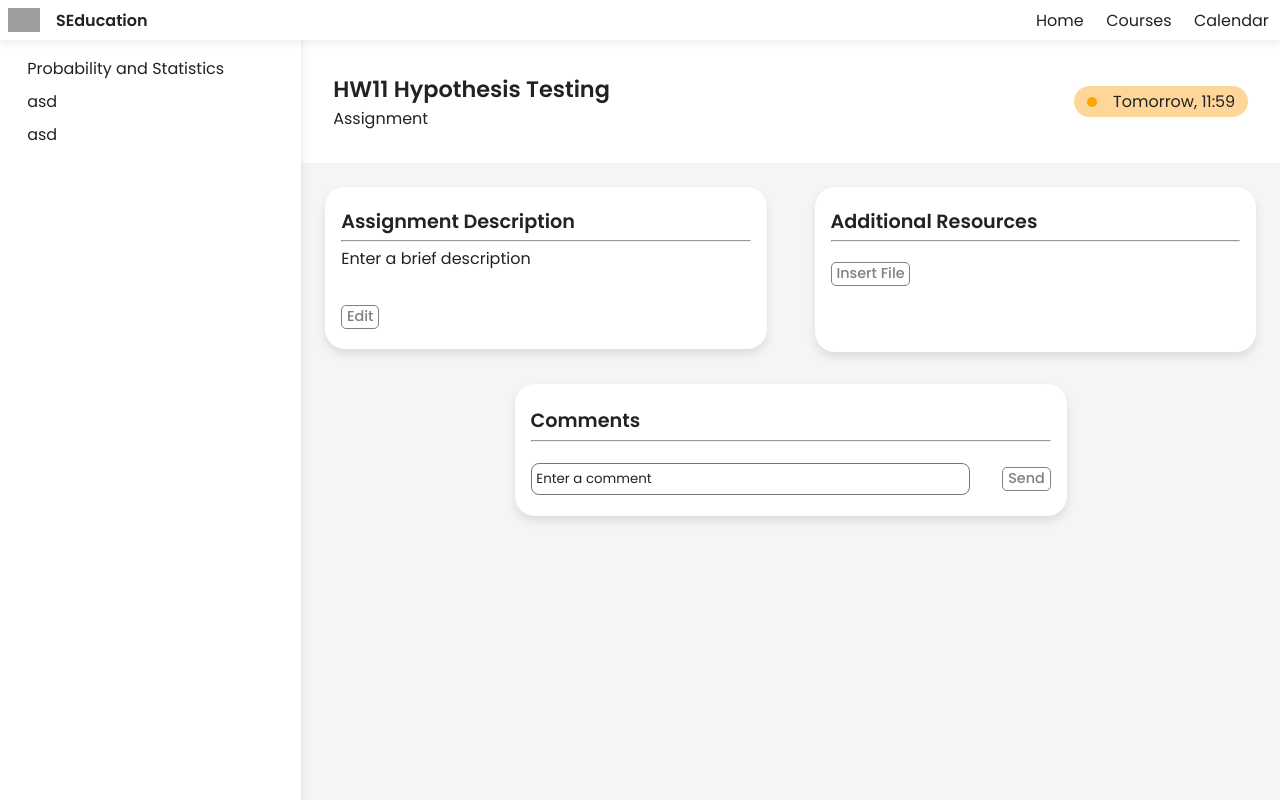
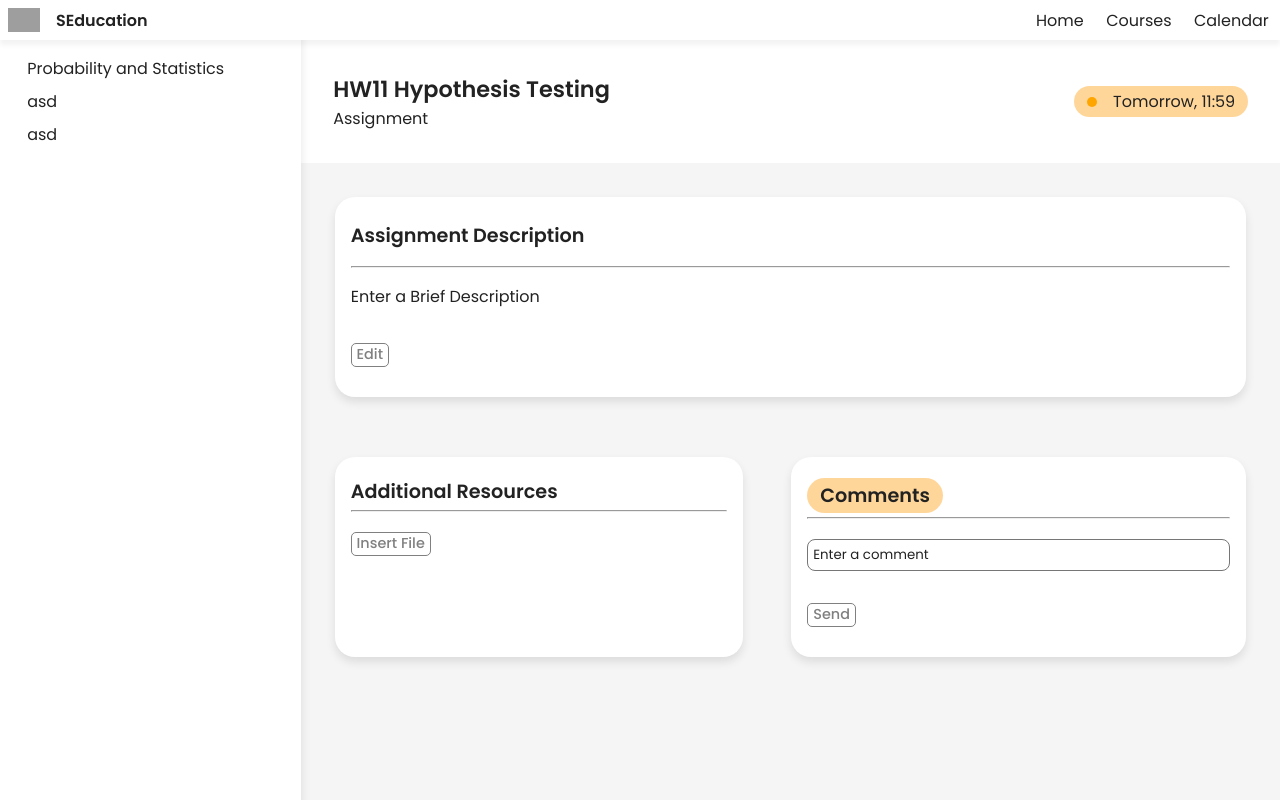
Before and after one commit to m0owo/SEdu, a FastAPI app: page /assignment/ in a window 1280 px wide. Run offline with FastAPI, Linux system fonts and the light colour scheme; grey boxes are pictures that could not be loaded.

Commit message:
Comment Section

```diff
--- a/static/css/assignment.css
+++ b/static/css/assignment.css
@@ -94,7 +94,6 @@ input .edit-button:hover {
 }
 
 hr {
-    margin: auto;
     width: 100%;
 }
 
@@ -103,6 +102,7 @@ hr {
     width: 100%;
     height: 100%;
     max-width: none;
+    min-height: 200px;
 }
 
 .card-div{
@@ -112,11 +112,12 @@ hr {
 }
 
 .root {
-    padding: 1rem;
-    padding-bottom: 0rem;
+    padding: 0.8rem;
+    padding-bottom: 0;
 }
 
 .root > :first-child {
+    flex: 90%;
 }
 
 .root-row {
@@ -130,6 +131,10 @@ hr {
     width: 100%;
 }
 
+column {
+    flex-direction: column;
+}
+
 .comment-input {
     width: 100%;
     height:fit-content;
@@ -140,8 +145,13 @@ hr {
 }
 
 @media screen and (min-width: 750px){
-    hr {
-        margin: 0 30px;
+    .root-row {
+        flex-direction: column;
+        align-items: start;
+    }
+    .column {
+        flex-direction: column;
+        align-items: start;
     }
 }
 
--- a/static/js/assignment.js
+++ b/static/js/assignment.js
@@ -6,8 +6,8 @@ const descriptionText = document.getElementById("description");
 descriptionEdit.addEventListener("click", showDescriptionTextArea);
 
 let editing = false;
-descriptionTextArea.value = "";
-descriptionText.innerText = "Enter a brief description"
+descriptionText.innerText = "Enter a Brief Description"
+descriptionTextArea.innerText = "";
 
 // add text editing features, like tab
 function showDescriptionTextArea() {
@@ -21,7 +21,6 @@ function showDescriptionTextArea() {
         descriptionEdit.innerText = "Done"
         editing = true;
     } else if (editing = true){
-        // descriptionTextArea.style.transition = "none";
         descriptionText.innerText = descriptionTextArea.value;
         descriptionTextArea.value = "";
         descriptionTextArea.style.width = "0px";
--- a/templates/assignment.html
+++ b/templates/assignment.html
@@ -43,25 +43,24 @@
             </div>
         </div>
 
+        <!-- for teachers -->
+        <div class="root column">
             <div class="root">
-            <!-- for teachers -->
                 <!-- description -->
                 <div class="card-div">
                     <div class="card">
                         <div class="info-column">
                             <span class="medium-bold">Assignment Description</span>
-                    </div>
                             <hr>
-                    <div class="info-column">
                             <span class="description small" id="description"></span>
                             <textarea class="description-input" id="descriptionTextArea"
-                            style="width:0; height:0;visibility: hidden; resize:none; border-radius:0.5rem;"></textarea>
+                                style="width:0; height:0; resize:none; border-radius:0.5rem; visibility: hidden;">Enter a Brief Description</textarea>
                             <span class="edit-button" id="editButton">Edit</span>
                         </div>
                     </div>
                 </div>
-
-
+            </div>
+            <div class="root">
                 <!-- files -->
                 <div class="card-div">
                     <div class="card">
@@ -74,17 +73,15 @@
                             <span class="edit-button" id="fileInputButton">Insert File<input type="file" id="fileInput"
                                     accept=".pdf, .doc, .docx, .txt, .zip"></span></span>
                         </div>
-
                         <div class="info-column file-frame-div" id="resourceFrames">
                         </div>
                     </div>
                 </div>
-        </div>
-        <div class="root">
-            <div class="card-div" style="width: 60%; float:left;">
+                <!-- comments -->
+                <div class="card-div">
                     <div class="card">
                         <div class="info-column">
-                        <span class="medium-bold">Comments</span>
+                            <span class="medium-bold highlight">Comments</span>
                         </div>
                         <hr>
                         <div class="info-column">
@@ -98,8 +95,7 @@
                 </div>
             </div>
         </div>
-
-
+    </div>
 </body>
 <script src="../static/js/assignment.js"></script>
 
```
Lines whose indentation alone changed are shown as unchanged.
